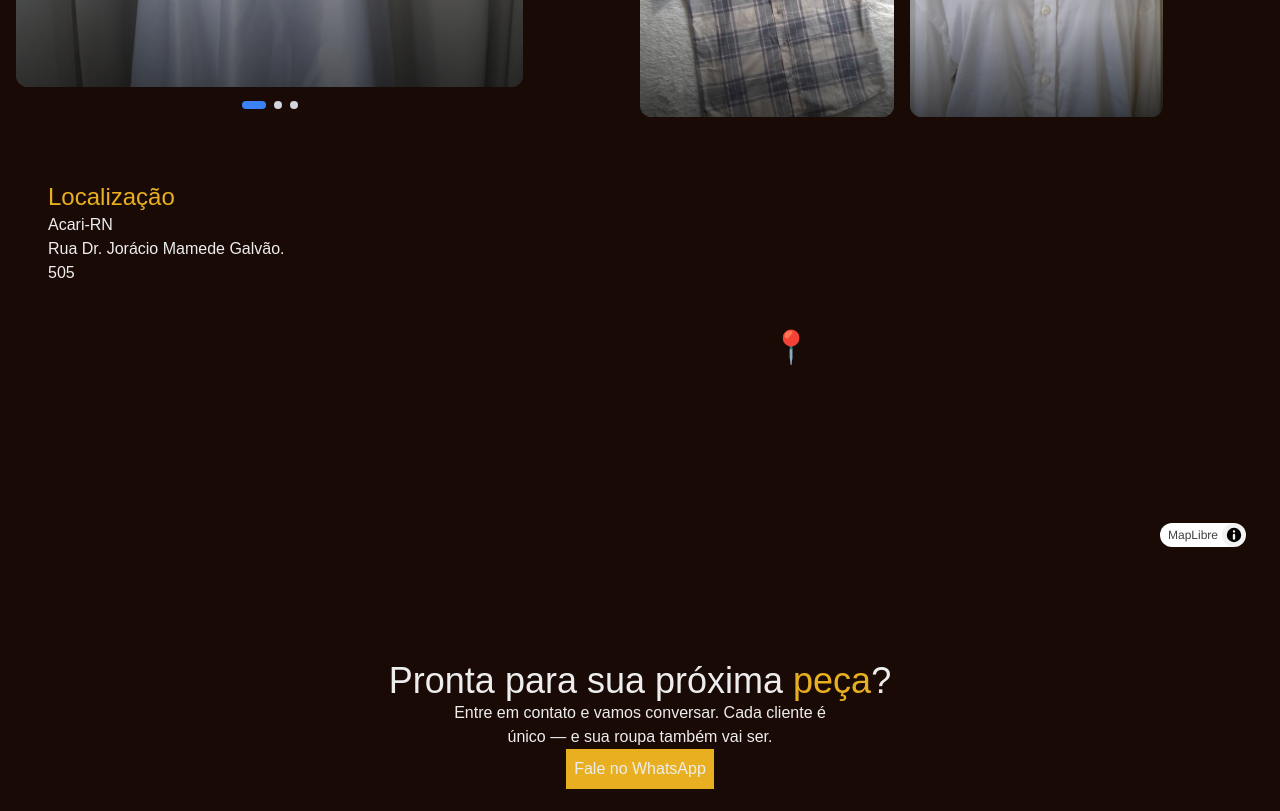
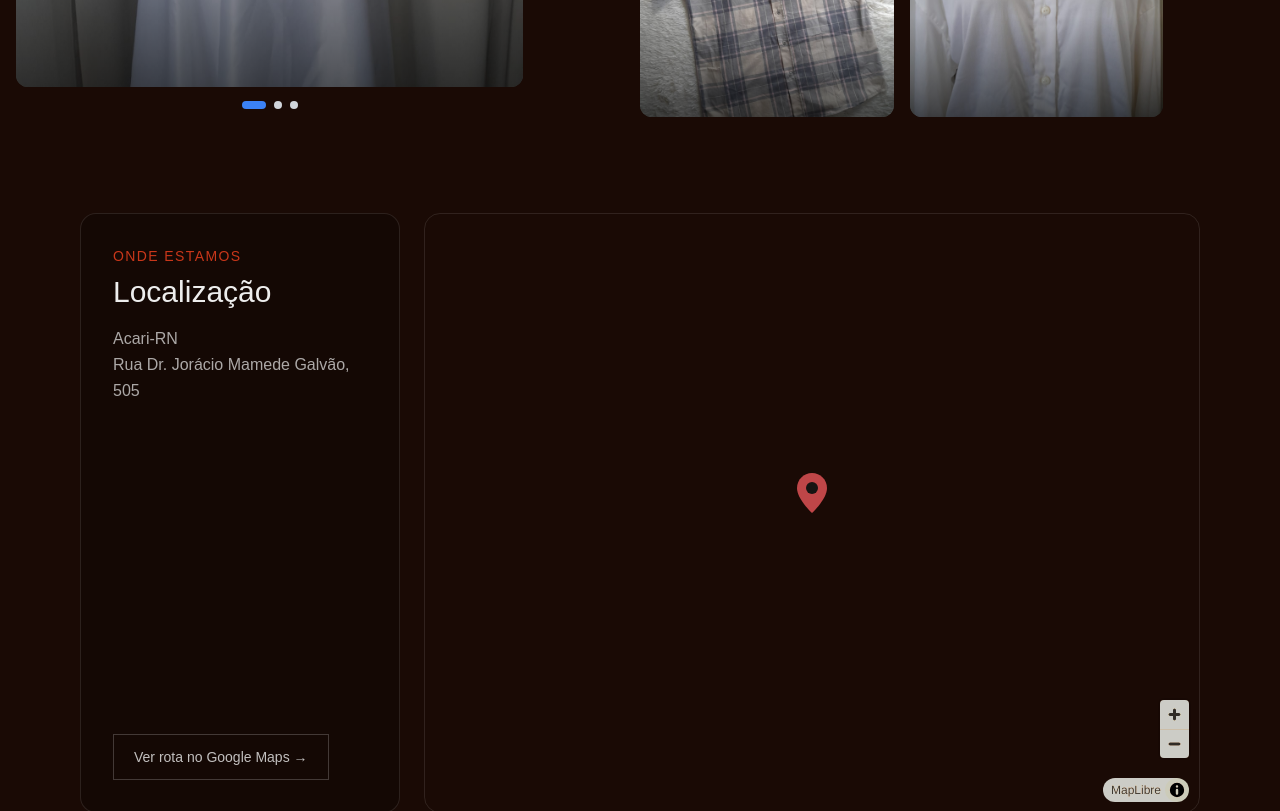
Before and after one commit to jean-D-alves/Alfa-Artes, a Next.js app: page / in a window 1280 px wide. Shown: the part 2100-2911 px from the top of the page. Built offline with nearby package versions, Linux system fonts and the light colour scheme; no server answers; a web font is replaced by a local one.

Commit message:
Update MapView

```diff
--- a/src/components/MapView.tsx
+++ b/src/components/MapView.tsx
@@ -1,37 +1,63 @@
 "use client";
-import Map, { Marker } from "react-map-gl/maplibre";
+import Map, { Marker, NavigationControl } from "react-map-gl/maplibre";
 import "maplibre-gl/dist/maplibre-gl.css";
 
 export default function MapView() {
   const lng = -36.64469481629675;
   const lat = -6.43833224123683;
+  const googleMapsUrl = `https://www.google.com/maps/search/?api=1&query=${lat},${lng}`;
 
   return (
-    <section id="localização" className="flex flex-col p-6 gap-4 lg:flex-row">
-      <div className="p-6">
-        <h1 className="font-display text-2xl text-yellow-gold">Localização</h1>
-        <p>
+    <section id="localizacao" className="px-6 py-20 lg:px-20 lg:min-h-screen">
+      <div className="grid gap-6 lg:h-[600px] lg:grid-cols-[320px_1fr]">
+        <div className="flex flex-col justify-between rounded-2xl border border-white/10 bg-black/20 p-8">
+          <div>
+            <p className="font-display text-sm tracking-widest uppercase text-red">
+              Onde estamos
+            </p>
+            <h2 className="mt-2 font-display text-3xl text-foreground">
+              Localização
+            </h2>
+            <address className="mt-4 not-italic leading-relaxed text-foreground/70">
               Acari-RN
               <br />
-          Rua Dr. Jorácio Mamede Galvão.
-          <br />
-          505
-        </p>
+              Rua Dr. Jorácio Mamede Galvão, 505
+            </address>
           </div>
-      <div className="flex-1 rounded-2xl  overflow-hidden">
+
+          <a
+            href={googleMapsUrl}
+            target="_blank"
+            rel="noopener noreferrer"
+            className="mt-8 inline-flex w-fit items-center gap-2 border border-white/20 px-5 py-3 text-sm text-foreground/80 transition-colors hover:border-red hover:text-red"
+          >
+            Ver rota no Google Maps →
+          </a>
+        </div>
+
+        <div className="relative aspect-[16/10] overflow-hidden rounded-2xl border border-white/10 lg:aspect-auto lg:h-full">
+          <div className="absolute inset-0 [filter:sepia(0.4)_saturate(1.3)_hue-rotate(-8deg)_brightness(0.8)]">
             <Map
-          initialViewState={{
-            longitude: lng,
-            latitude: lat,
-            zoom: 16,
-          }}
-          style={{ width: "100%", height: "400px" }}
+              initialViewState={{ longitude: lng, latitude: lat, zoom: 15.5 }}
+              style={{ width: "100%", height: "100%" }}
               mapStyle="https://basemaps.cartocdn.com/gl/dark-matter-gl-style/style.json"
+              scrollZoom={false}
+              dragRotate={false}
+              touchPitch={false}
             >
+              <NavigationControl position="bottom-right" showCompass={false} />
               <Marker longitude={lng} latitude={lat} anchor="bottom">
-            <div style={{ fontSize: "2rem" }}>📍</div>
+                <svg width="30" height="40" viewBox="0 0 30 40" fill="none">
+                  <path
+                    d="M15 0C6.7 0 0 6.7 0 15c0 11.25 15 25 15 25s15-13.75 15-25C30 6.7 23.3 0 15 0Z"
+                    fill="#EF4444"
+                  />
+                  <circle cx="15" cy="15" r="6" fill="#171717" />
+                </svg>
               </Marker>
             </Map>
+          </div>
+        </div>
       </div>
     </section>
   );
```
Lines whose indentation alone changed are shown as unchanged.
